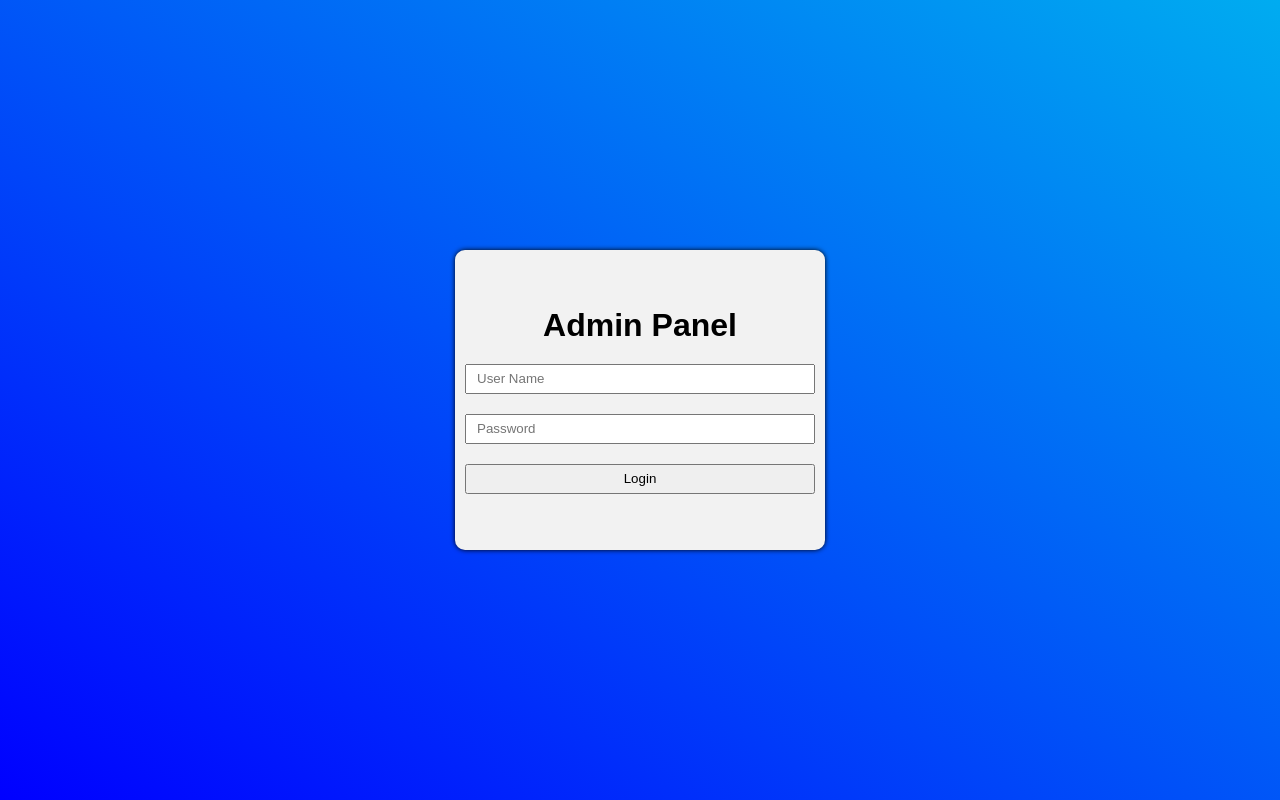
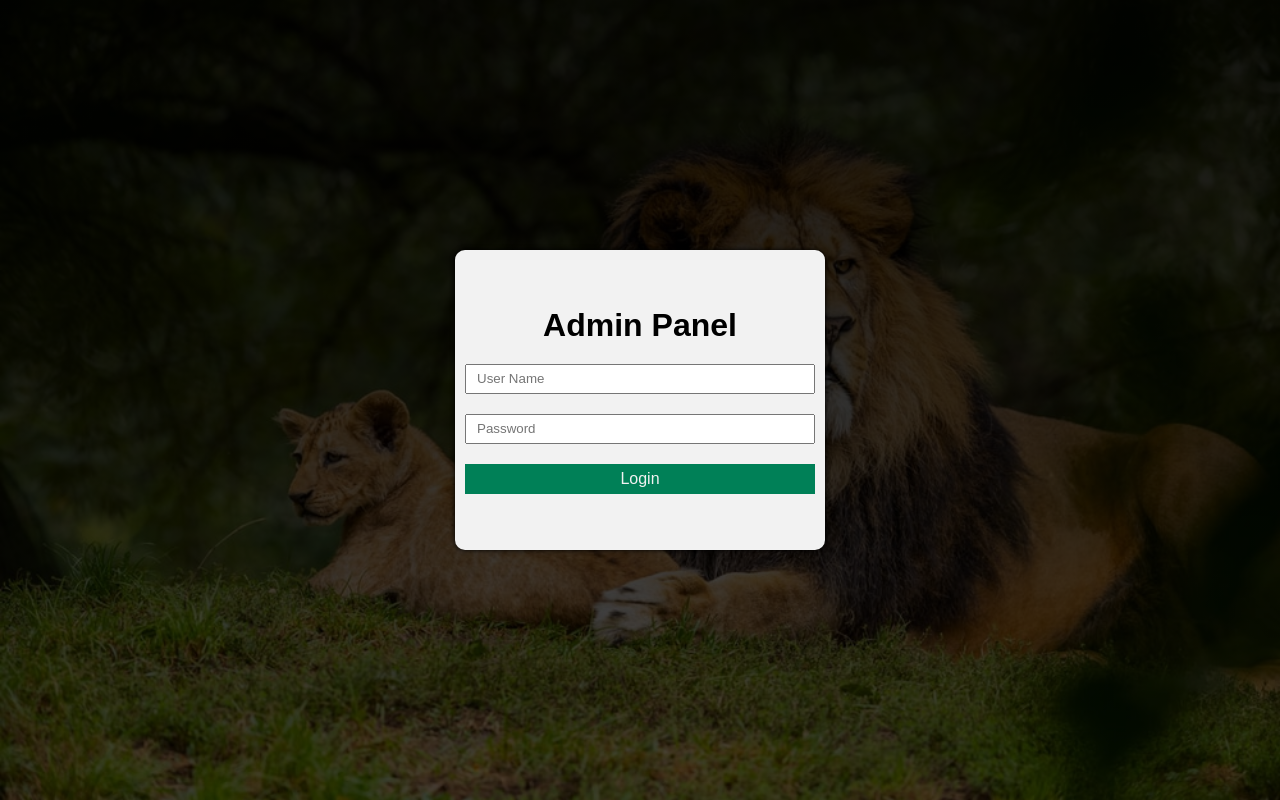
Before and after one commit to balaji-sivasakthi/fox-safari, a PHP site: page /php/Admin/admin.php in a window 1280 px wide. Run offline with PHP 8.4, Linux system fonts and the light colour scheme.

Commit message:
admin panel style

```diff
--- a/php/Admin/style.css
+++ b/php/Admin/style.css
@@ -10,9 +10,12 @@ main{
     flex-direction: column;
     justify-content: center;
     align-items: center;
-    background: linear-gradient(to right top, blue,rgb(0, 172, 240));
+
+
     width: 100%;
     height: 100vh;
+    background: linear-gradient(rgba(0, 0, 0, .9), rgba(0, 0, 0, .7)), url('/images/header-background.jpg') center center no-repeat;
+	background-size: cover;
 }
 .container{
 
@@ -40,3 +43,14 @@ input[type=text],input[type=password],input[type=submit]
     height: 30px;
     padding: 0 10px;
 }
+input[type=submit]{
+    font-size: 16px;
+    color: #f2f2f2;
+    background-color: rgb(0, 128, 87);
+    border-style: none;
+}
+
+input[type=submit]:hover{
+    color: #f2f2f2;
+    background-color: rgb(2, 77, 53);
+}
```
